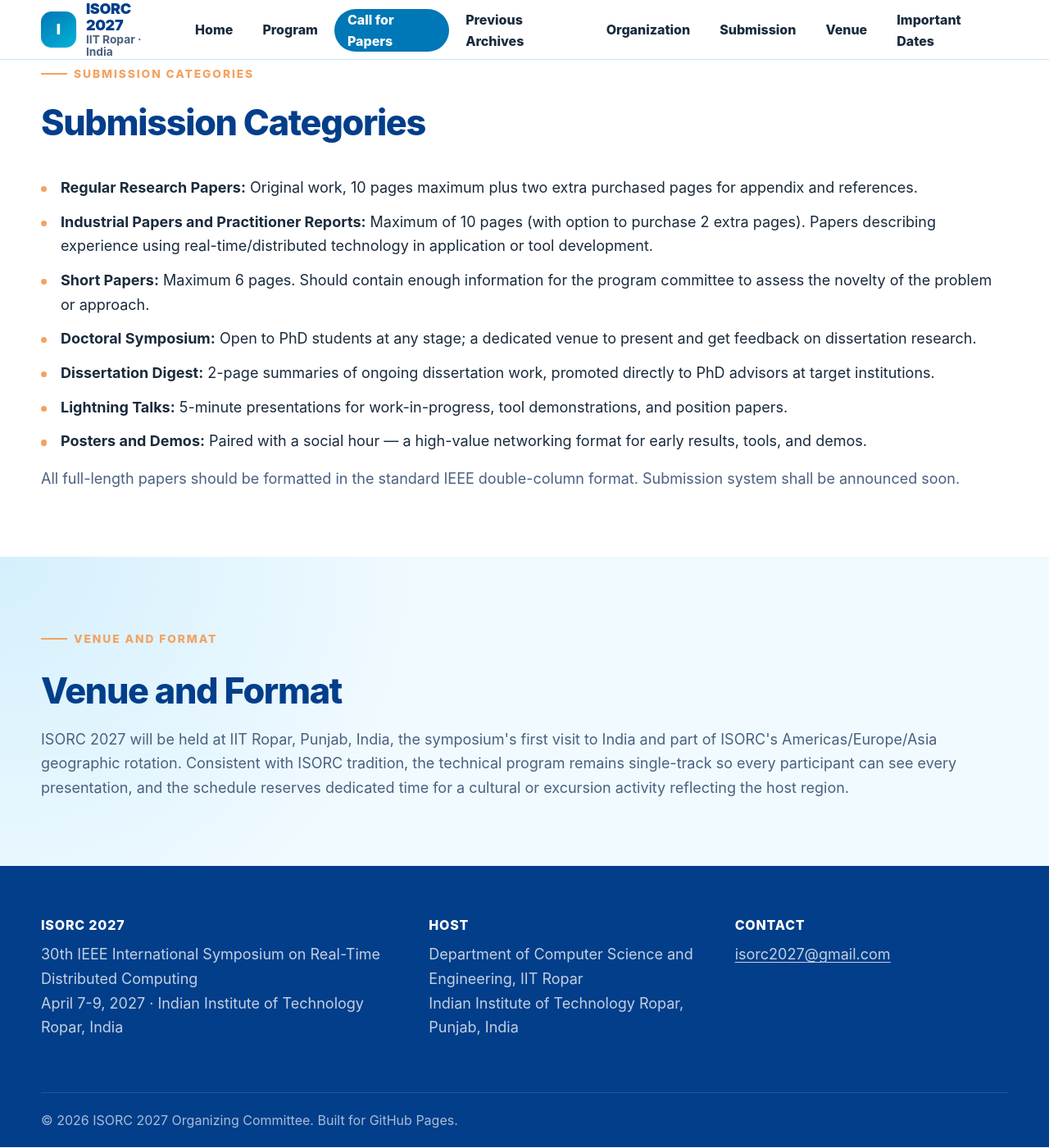
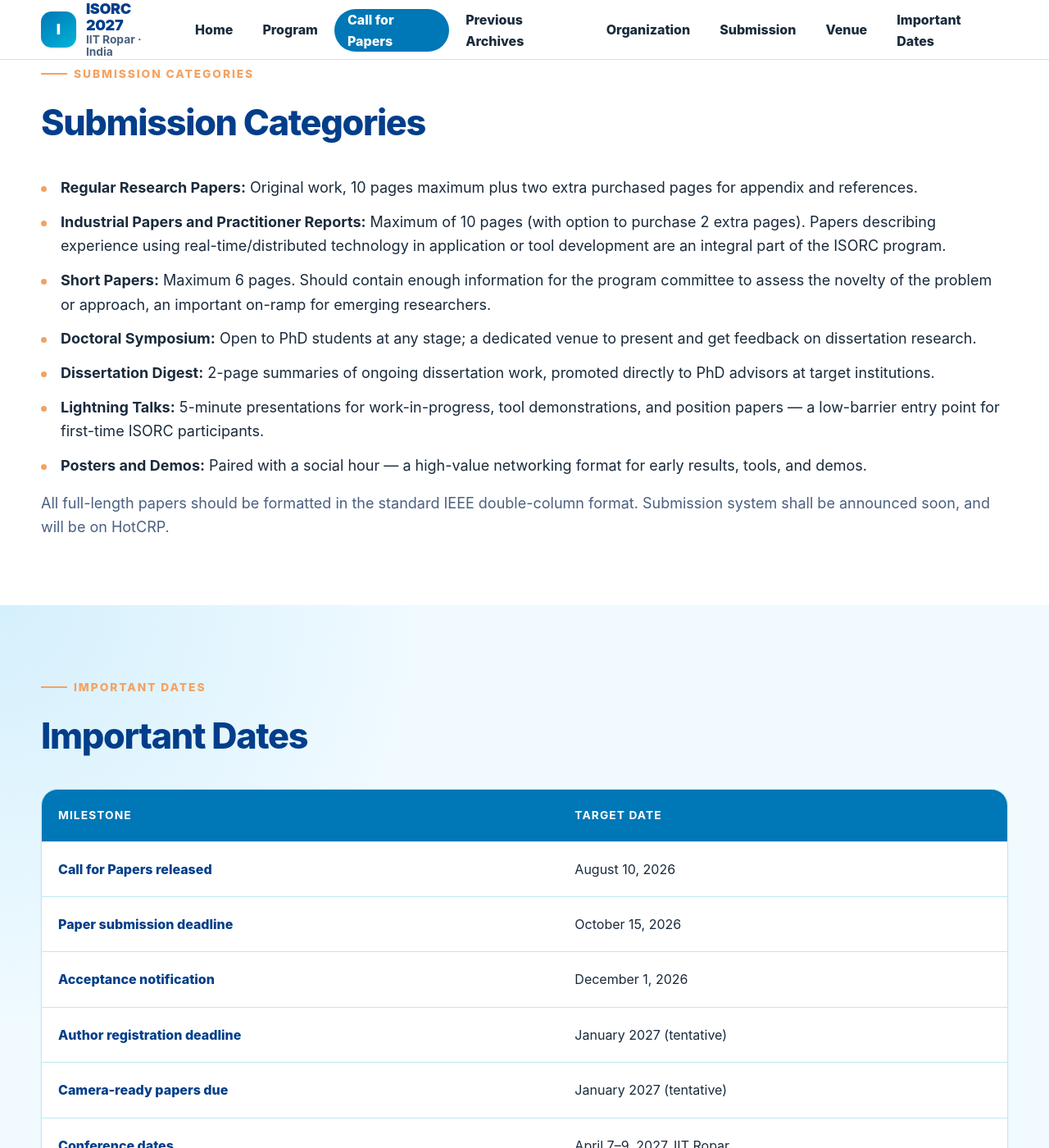
Before and after one commit to isorc2027/isorc2027.github.io, a Jekyll site: the page built from call-for-papers.md, in a window 1280 px wide and 1400 px high, scrolled down 2786 px. Shown: the whole window at 82% size. Built offline with Jekyll 4.4.1, drawn with Linux system fonts in a browser that asks for light colours; some of the changed text lies outside the part shown.

Commit message:
Reflect full CFP content on call for papers page

```diff
--- a/call-for-papers.md
+++ b/call-for-papers.md
@@ -40,11 +40,20 @@
       <p>IEEE ISORC 2027 invites papers on all aspects of real-time distributed computing technology, including, but not limited to:</p>
     </div>
     <ul class="topic-list">
-      {% for topic in site.data.topics %}
-        {% if topic.title %}
-        <li><strong>{{ topic.title }}:</strong> {{ topic.description }}</li>
-        {% endif %}
-      {% endfor %}
+      <li><strong>Real-Time and Embedded System Architectures:</strong> Hardware/software co-design, real-time operating systems, hypervisors for RT, time-predictable processors and memory, microcontroller and SoC platforms.</li>
+      <li><strong>AI/ML on the Edge:</strong> TinyML scheduling, neural network inference WCET analysis, LLM inference on constrained hardware, RT-aware model compression, edge AI hardware (NPUs, GPUs) with determinism requirements.</li>
+      <li><strong>Medical IoT and Healthcare Embedded Systems:</strong> Real-time sensor fusion in medical devices, closed-loop control, wearable/implantable RT constraints, FDA/CE mark timing requirements, RT telemedicine.</li>
+      <li><strong>Autonomous and Safety-Critical Systems:</strong> Autonomous vehicles and UAVs, RT perception and decision-making, ISO 26262 and DO-178C software timing, RT robotics.</li>
+      <li><strong>Real-Time Communications and Networking:</strong> 5G/6G Ultra-Reliable Low Latency Communications (URLLC), Time-Sensitive Networking (TSN), deterministic networking, V2X/C-V2X, RT protocols and QoS.</li>
+      <li><strong>Distributed Real-Time Computing Infrastructures:</strong> RT cloud/edge/fog computing, RT containerization and orchestration, distributed RT middleware, digital twins with RT data pipelines.</li>
+      <li><strong>Scheduling, Resource Management, and Timing Analysis:</strong> Static and dynamic scheduling, WCET analysis, mixed-criticality systems, RT task models, energy-aware RT scheduling.</li>
+      <li><strong>Dependability, Fault Tolerance, and Resilience:</strong> Fault detection and recovery in RT systems, redundancy and failover, formal verification, RT DevOps/CI-CD, cybersecurity for RT embedded systems.</li>
+      <li><strong>Real-Time AI Certification and Formal Verification:</strong> Timing verification of ML components, formal methods for neural network safety, certification workflows for RT AI in safety-critical systems.</li>
+      <li><strong>Sustainable and Green Real-Time Computing:</strong> Energy-aware scheduling, DVFS, power-constrained embedded systems, carbon-aware RT infrastructure.</li>
+      <li><strong>Industry 4.0, Smart Manufacturing, and Cyber-Physical Systems:</strong> RT industrial control, cyber-physical systems, industrial IoT, RT SCADA, digital factories.</li>
+      <li><strong>Operating Systems, Middleware, and System Software:</strong> RT kernels (Linux RT, Zephyr, FreeRTOS), RTOS for multicore, middleware for distributed RT (DDS, ROS 2), RT hypervisors.</li>
+      <li><strong>Real-Time Analytics and Stream Processing:</strong> Complex event processing, RT time-series analysis, online ML with latency constraints, stream correlation.</li>
+      <li><strong>Case Studies and Industrial Applications:</strong> Empirical studies, deployment reports, and industrial experiences — all must place real-time constraints at the center of the contribution.</li>
     </ul>
     <p class="notice-card" style="margin-top:2rem;">
       <strong>Note:</strong> Papers addressing AI/ML, IoT, or general distributed systems topics without an explicit real-time, timing, or embedded dimension are outside ISORC's scope.
@@ -60,21 +69,48 @@
     </div>
     <ul class="topic-list">
       <li><strong>Regular Research Papers:</strong> Original work, 10 pages maximum plus two extra purchased pages for appendix and references.</li>
-      <li><strong>Industrial Papers and Practitioner Reports:</strong> Maximum of 10 pages (with option to purchase 2 extra pages). Papers describing experience using real-time/distributed technology in application or tool development.</li>
-      <li><strong>Short Papers:</strong> Maximum 6 pages. Should contain enough information for the program committee to assess the novelty of the problem or approach.</li>
+      <li><strong>Industrial Papers and Practitioner Reports:</strong> Maximum of 10 pages (with option to purchase 2 extra pages). Papers describing experience using real-time/distributed technology in application or tool development are an integral part of the ISORC program.</li>
+      <li><strong>Short Papers:</strong> Maximum 6 pages. Should contain enough information for the program committee to assess the novelty of the problem or approach, an important on-ramp for emerging researchers.</li>
       <li><strong>Doctoral Symposium:</strong> Open to PhD students at any stage; a dedicated venue to present and get feedback on dissertation research.</li>
       <li><strong>Dissertation Digest:</strong> 2-page summaries of ongoing dissertation work, promoted directly to PhD advisors at target institutions.</li>
-      <li><strong>Lightning Talks:</strong> 5-minute presentations for work-in-progress, tool demonstrations, and position papers.</li>
+      <li><strong>Lightning Talks:</strong> 5-minute presentations for work-in-progress, tool demonstrations, and position papers — a low-barrier entry point for first-time ISORC participants.</li>
       <li><strong>Posters and Demos:</strong> Paired with a social hour — a high-value networking format for early results, tools, and demos.</li>
     </ul>
-    <p style="margin-top:1rem;">All full-length papers should be formatted in the standard IEEE double-column format. Submission system shall be announced soon.</p>
+    <p style="margin-top:1rem;">All full-length papers should be formatted in the standard IEEE double-column format. Submission system shall be announced soon, and will be on HotCRP.</p>
   </div>
 </section>
 
-<section class="section section--soft" aria-labelledby="venue-format-title">
+<section class="section section--soft" aria-labelledby="dates-title">
+  <div class="container">
+    <div class="section__header">
+      <p class="eyebrow">Important Dates</p>
+      <h2 id="dates-title">Important Dates</h2>
+    </div>
+    <div class="table-wrap">
+      <table class="dates-table">
+        <thead>
+          <tr>
+            <th scope="col">Milestone</th>
+            <th scope="col">Target Date</th>
+          </tr>
+        </thead>
+        <tbody>
+          <tr><th scope="row">Call for Papers released</th><td>August 10, 2026</td></tr>
+          <tr><th scope="row">Paper submission deadline</th><td>October 15, 2026</td></tr>
+          <tr><th scope="row">Acceptance notification</th><td>December 1, 2026</td></tr>
+          <tr><th scope="row">Author registration deadline</th><td>January 2027 (tentative)</td></tr>
+          <tr><th scope="row">Camera-ready papers due</th><td>January 2027 (tentative)</td></tr>
+          <tr><th scope="row">Conference dates</th><td>April 7–9, 2027, IIT Ropar</td></tr>
+        </tbody>
+      </table>
+    </div>
+  </div>
+</section>
+
+<section class="section" aria-labelledby="venue-format-title">
   <div class="container prose">
     <p class="eyebrow">Venue and Format</p>
     <h2 id="venue-format-title">Venue and Format</h2>
-    <p>ISORC 2027 will be held at IIT Ropar, Punjab, India, the symposium's first visit to India and part of ISORC's Americas/Europe/Asia geographic rotation. Consistent with ISORC tradition, the technical program remains single-track so every participant can see every presentation, and the schedule reserves dedicated time for a cultural or excursion activity reflecting the host region.</p>
+    <p>ISORC 2027 will be held at IIT Ropar, Punjab, India, the symposium's first visit to India and part of ISORC's Americas/Europe/Asia geographic rotation. Consistent with ISORC tradition, the technical program remains single-track so every participant can see every presentation, and the schedule reserves dedicated time for a cultural or excursion activity reflecting the host region. This also allows time for networking among colleagues.</p>
   </div>
 </section>
```
